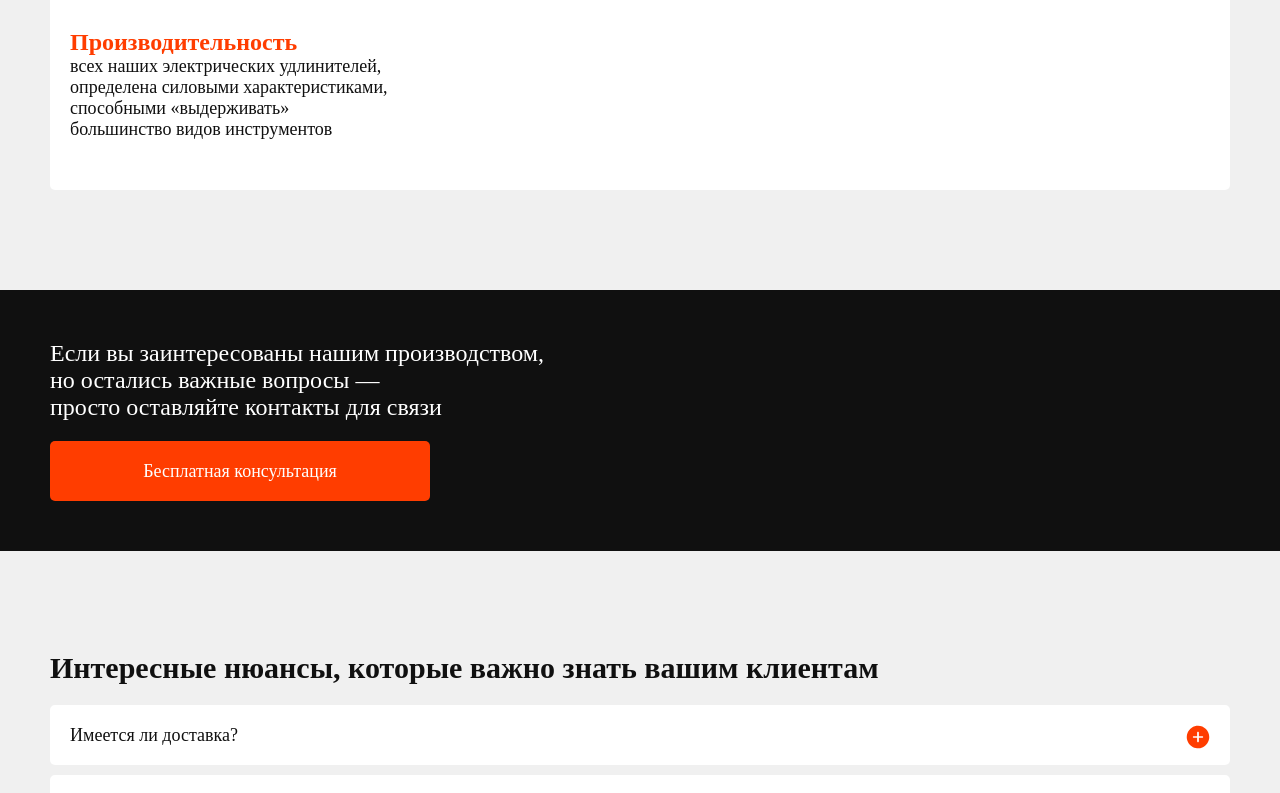
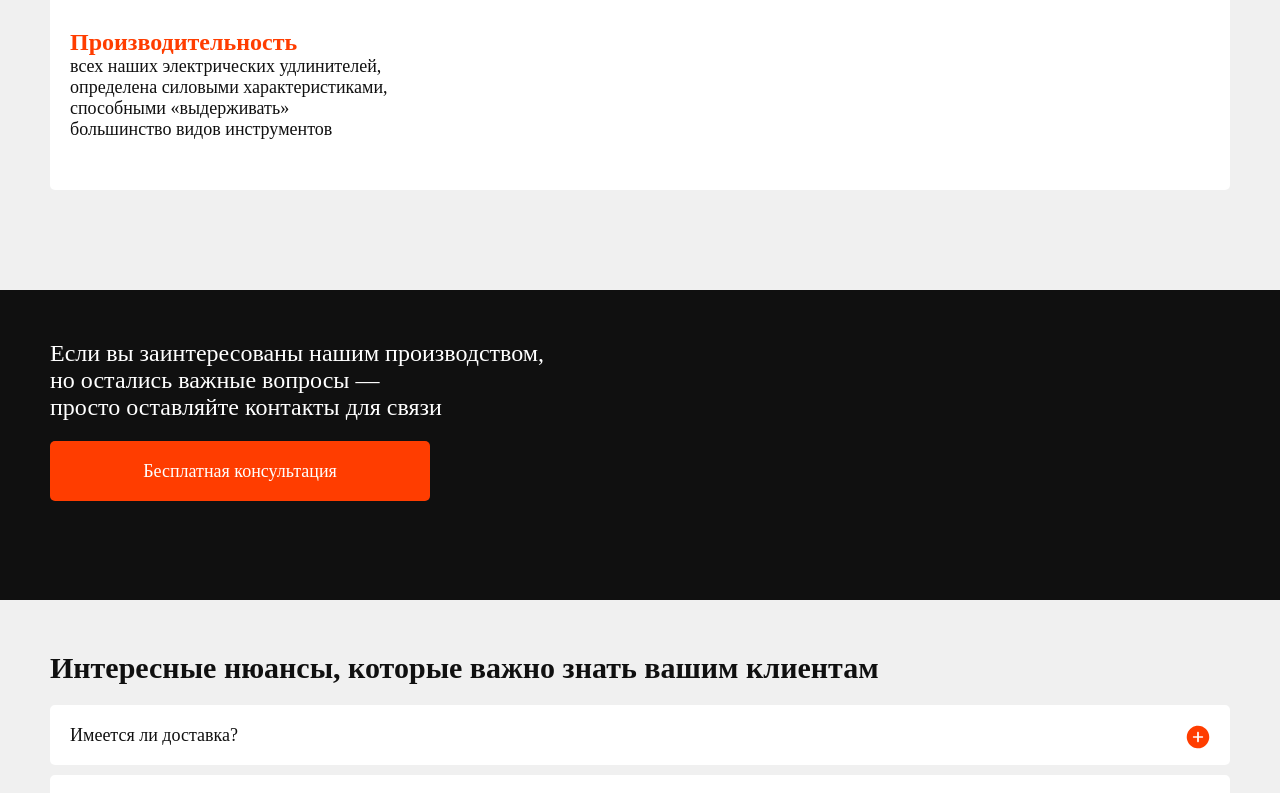
Before and after one commit to dicher74/torelectro, a Nuxt app in the folder web-shop/: page / in a window 1280 px wide. Shown: the part 2565-3358 px from the top of the page. Built offline with nearby package versions, Linux system fonts and the light colour scheme.

Commit message:
добавлено растяжение баннеров

```diff
--- a/web-shop/components/Banners/BlackBanner.vue
+++ b/web-shop/components/Banners/BlackBanner.vue
@@ -1,5 +1,6 @@
 <template>
 	<section class="black-banner">
+		<div class="black-banner__background"></div>
 		<div class="black-banner__content">
 			<p class="black-banner__description">
 				{{ description }}
@@ -31,12 +32,20 @@ export default {
 
 <style scoped lang="scss">
 .black-banner {
-	background-color: #101010;
-	margin: 0 -50px;
 	box-sizing: border-box;
-	padding: 50px;
+	display: flex;
 
+	&__background {
+		background-color: #101010;
+		width: 100vw;
+		height: 310px;
+		position: absolute;
+		left: 0;
+	}
 	&__content {
+		z-index: 1;
+		padding: 50px;
+		padding-left: 0;
 		display: inline-flex;
 		flex-direction: column;
 		gap: 20px;
--- a/web-shop/layouts/default.vue
+++ b/web-shop/layouts/default.vue
@@ -1,17 +1,25 @@
 <template>
-	<div class="content-wrapper">
-		<NuxtPage  />
+	<div class="content-wrapper-global">
+		<div class="content-wrapper">
+			<NuxtPage  />
+		</div>
 	</div>
 </template>
 
 <style scoped>
 .content-wrapper {
-	align-self: center;
 	width: 1280px;
-	background: #F0F0F0;
 	padding: 20px 50px 0;
-	margin: 0;
 	height: max(100%, 100vh);
 	box-sizing: border-box;
+	align-self: stretch;
+}
+.content-wrapper-global {
+	display: inline-flex;
+	width: 100%;
+	box-sizing: border-box;
+	justify-content: center;
+	background: #F0F0F0;
+	overflow: hidden;
 }
 </style>
```
